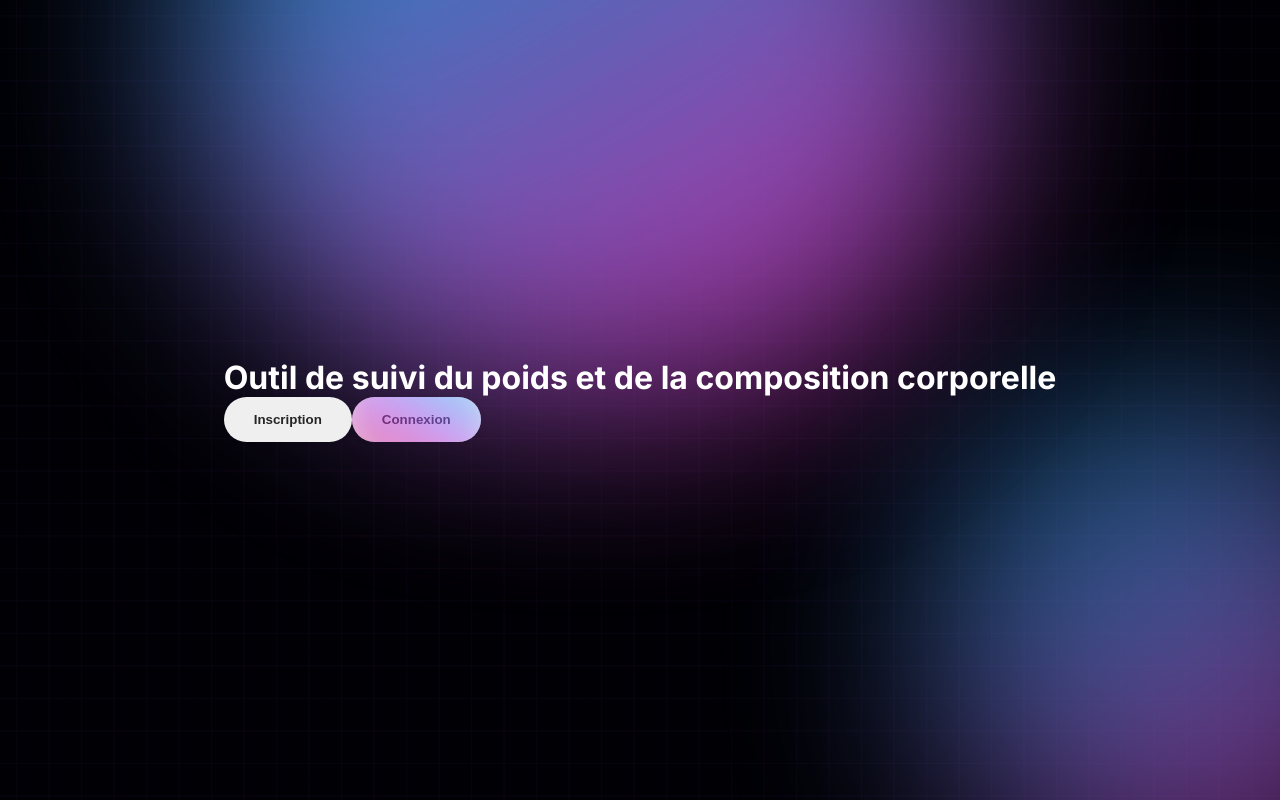
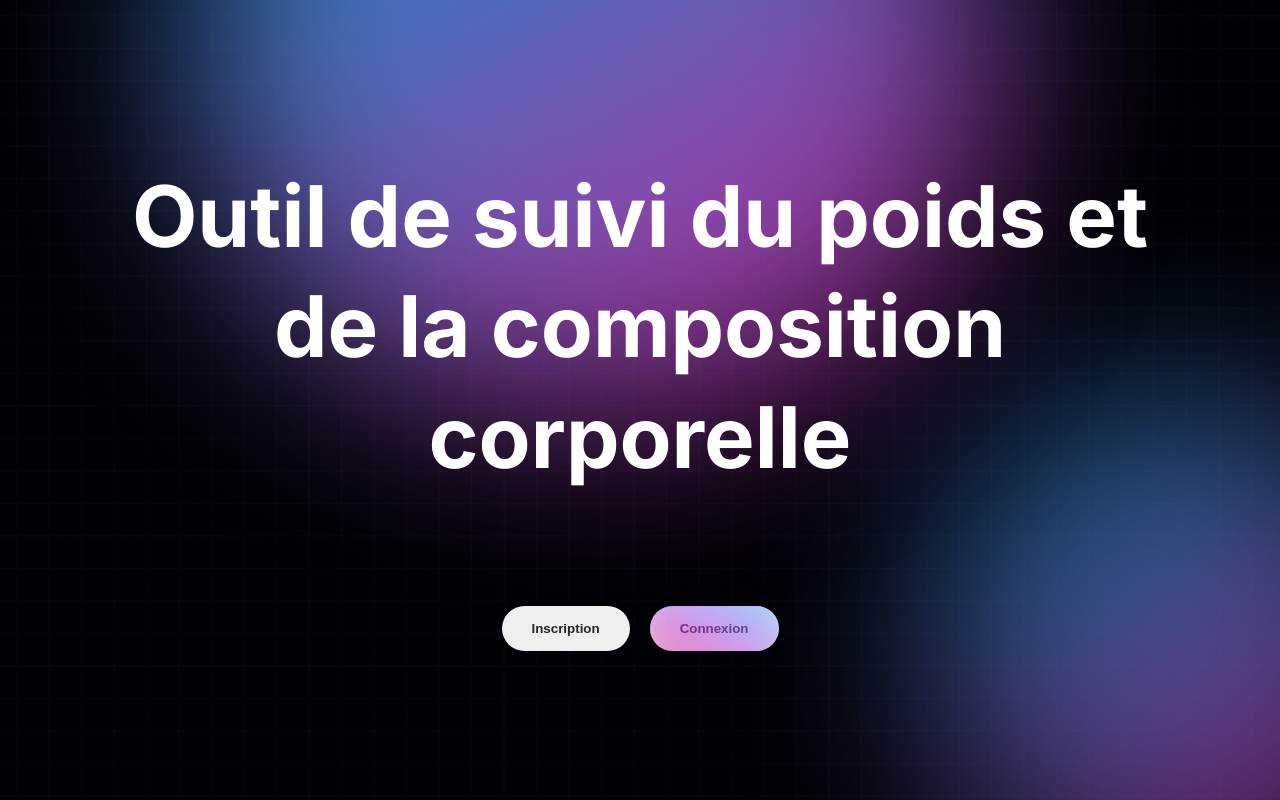
Before and after one commit to BetaPeche/sport-app, a React (Vite) app in the folder frontend/: page / in a window 1280 px wide. Built offline with nearby package versions, Linux system fonts and the light colour scheme.

Commit message:
Add style for main and h1

```diff
--- a/frontend/src/styles/pages/home.scss
+++ b/frontend/src/styles/pages/home.scss
@@ -1,3 +1,21 @@
+main.home {
+    display: flex;
+    flex-direction: column;
+    align-items: center;
+    gap: 100px;
+    .main__buttons {
+        display: flex;
+        gap: 20px;
+    }
+    h1 {
+        font-size: clamp(2.875rem, 0.8093rem + 6.6102vw, 5.3125rem);
+        font-weight: 700;
+        line-height: 130%;
+        text-align: center;
+        padding: 1% 5%;
+    }
+}
+
 .button {
     display: inline-flex;
     align-items: center;
```
